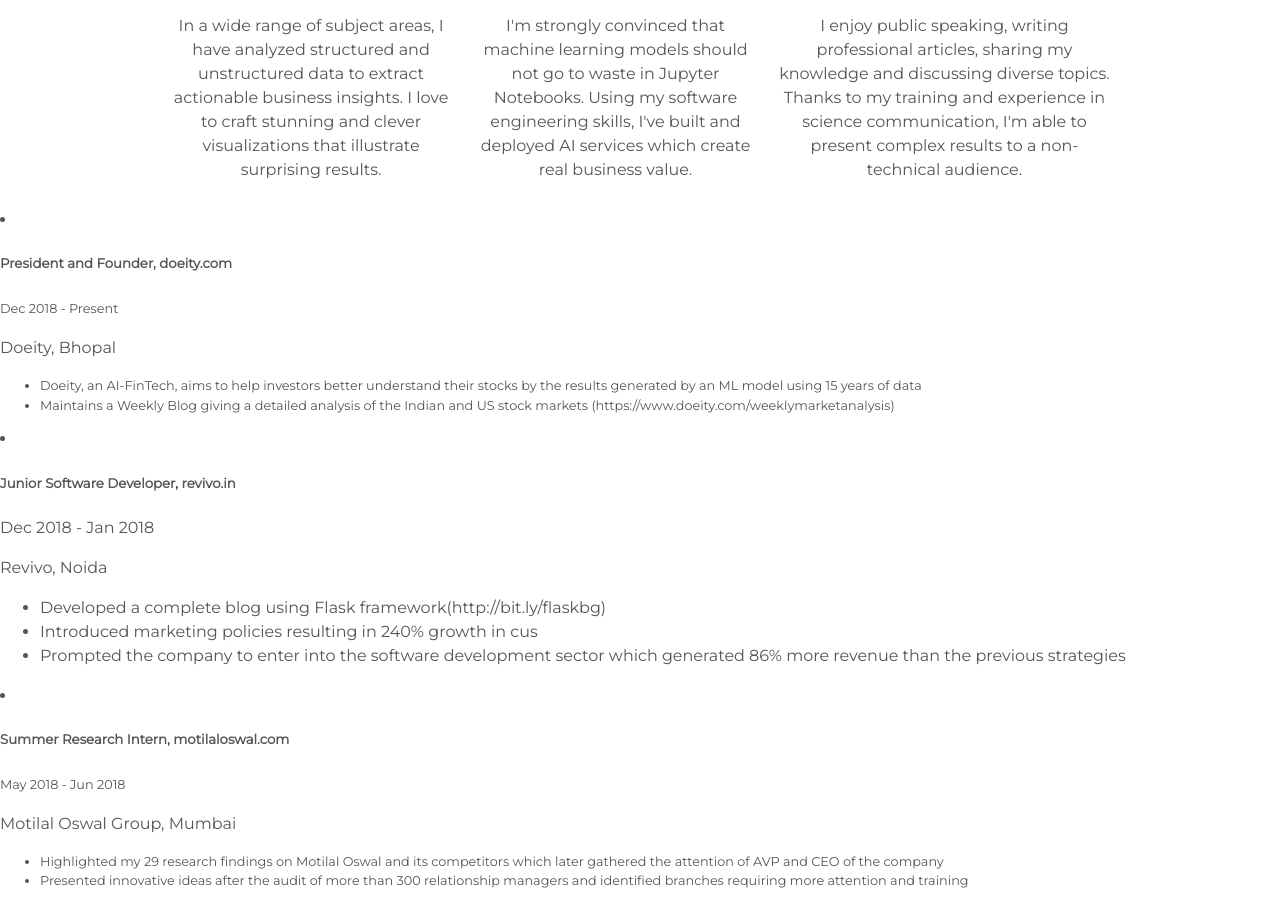
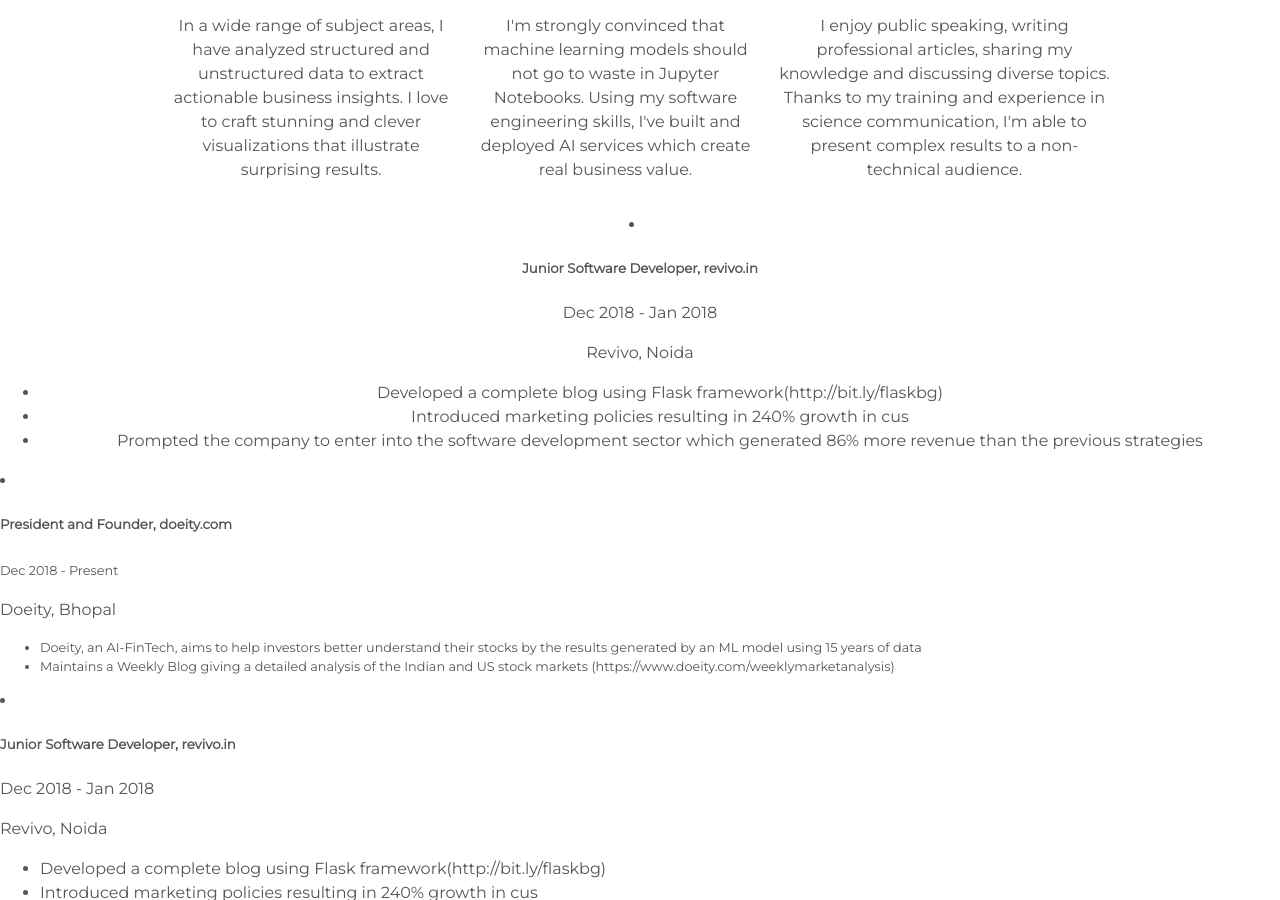
Before and after one commit to arkadee/arkadee.github.io, a Jekyll site: the page built from index.html, in a window 1280 px wide and 900 px high, scrolled down 1620 px. Built offline with Jekyll 4.4.1, drawn with Linux system fonts in a browser that asks for light colours.

Commit message:
Update experience.html

```diff
--- a/_includes/experience.html
+++ b/_includes/experience.html
@@ -1,3 +1,16 @@
+<div class="user-details">
+    <li>
+        <h5>Junior Software Developer, revivo.in</h5>
+            Dec 2018 - Jan 2018
+        <p>Revivo, Noida</p>
+        <ul>
+            <li>Developed a complete blog using Flask framework(http://bit.ly/flaskbg)</li>
+            <li>Introduced marketing policies resulting in 240% growth in cus </li>
+            <li>Prompted the company to enter into the software development sector which generated 86% more revenue than the previous strategies</li>
+        </ul>
+    </li>
+</div>
+
 <div class="container">
     <div class="list-group list-group-flush publication-list">
 
```
